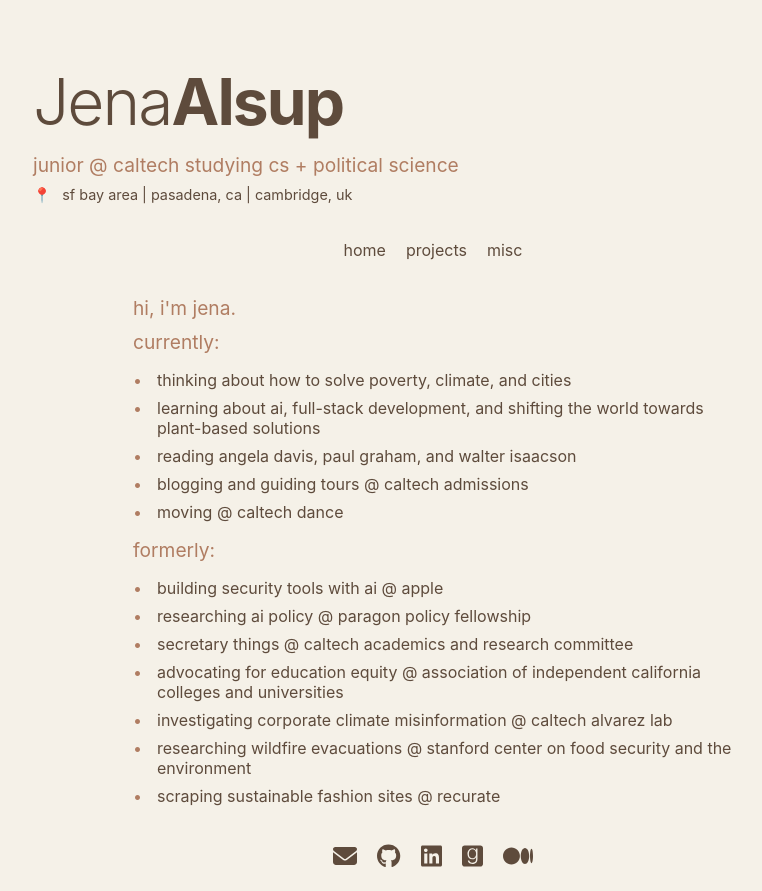
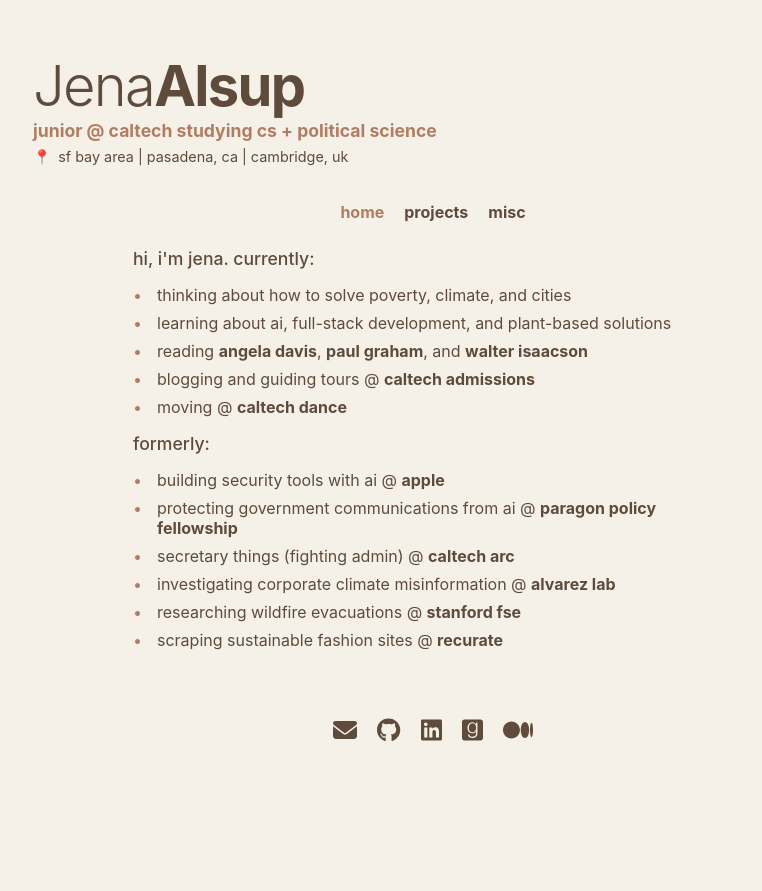
Before and after one commit to jenaalsup/jenaalsup.github.io, a React (Create React App) app: page / in a window 1280 px wide. Shown: the whole page, without its empty margins (207-969 px from the left). After the commit the page ends 840 px from the top, so only its background shows below. Built offline with nearby package versions, Linux system fonts and the light colour scheme.

Commit message:
clean up home page

```diff
--- a/src/App.css
+++ b/src/App.css
@@ -17,13 +17,26 @@
 }
 
 h1 {
-  font-size: 4em;
-  margin-bottom: 0.2em;
+  font-size: 3.5em;
+  margin-bottom: 0.25em;
   font-weight: 300;
   letter-spacing: -0.03em;
+  line-height: 1;
 }
 
 h1 .bold {
+  font-weight: 700;
+}
+
+.subtitle-container {
+  margin-top: -0.5em; /* This moves the container up */
+}
+
+h2 {
+  font-size: 1.1em;
+  margin-top: 0;
+  margin-bottom: 0.2em;
+  color: #b07d62;
   font-weight: 700;
 }
 
@@ -37,16 +50,8 @@
   margin-right: 0.5em;
 }
 
-h2 {
-  font-size: 1.2em;
-  margin-top: 0;
-  margin-bottom: 0.5em;
-  color: #b07d62;
-  font-weight: 400;
-}
-
 nav {
-  margin-bottom: 10px;
+  margin-bottom: 5px;
   display: flex;
   justify-content: center;
 }
@@ -61,18 +66,26 @@
 nav ul li a {
   text-decoration: none;
   color: #5e4b3c;
+  font-weight: 700;
+  transition: color 0.3s ease; /* Smooth transition for color change */
+}
+
+nav ul li a:hover {
+  color: #b07d62; /* Change color on hover */
+}
+
+nav ul li a.active {
+  color: #b07d62; /* Different color for active link */
 }
 
 main {
-  flex-grow: 1;
   display: flex;
   flex-direction: column;
-  margin-top: 10px;
+  margin-top: 5px;
 }
 
 footer {
-  margin-top: auto;
-  padding-top: 20px;
+  padding-top: 10px;
   display: flex;
   justify-content: center;
   gap: 20px;
@@ -90,7 +103,7 @@
 .home-content {
   text-align: left;
   max-width: 600px;
-  margin: 0 auto;
+  margin: 0 auto 40px;
 }
 
 .home-content h2:first-child {
@@ -114,3 +127,33 @@
   left: 0;
   color: #b07d62;
 }
+
+.home-content h2 {
+  font-weight: 400; /* Normal weight */
+  color: #b07d62;
+  font-size: 1.2em;
+  margin-top: 1em;
+  margin-bottom: 0.3em;
+}
+
+.home-content h2:first-child {
+  margin-top: 0;
+}
+
+h3 {
+  font-size: 1.1em;
+  margin-top: 0;
+  margin-bottom: 0.4em;
+  color: #5e4b3c;
+  font-weight: 550;
+}
+
+.home-content a {
+  color: inherit; /* This will use the same color as the parent text */
+  text-decoration: none; /* Removes the underline */
+  font-weight: 700; /* Makes the text bold */
+}
+
+.home-content a:hover {
+  text-decoration: none; /* Ensures no underline on hover */
+}
--- a/src/App.js
+++ b/src/App.js
@@ -1,5 +1,5 @@
 import './App.css';
-import { BrowserRouter as Router, Route, Link, Routes } from 'react-router-dom';
+import { BrowserRouter as Router, Route, Routes, NavLink } from 'react-router-dom';
 import { FontAwesomeIcon } from '@fortawesome/react-fontawesome';
 import { faGithub, faGoodreads, faLinkedin, faMedium } from '@fortawesome/free-brands-svg-icons';
 import { faEnvelope } from '@fortawesome/free-solid-svg-icons';
@@ -11,17 +11,19 @@
       <header className="App-header">
         <div className="header-content">
           <h1>Jena<span className="bold">Alsup</span></h1>
-          <h2>junior @ caltech studying cs + political science</h2>
-          <div className="location-line">
-            <span role="img" aria-label="pin">📍</span> sf bay area | pasadena, ca | cambridge, uk
+          <div className="subtitle-container">
+            <h2>junior @ caltech studying cs + political science</h2>
+            <div className="location-line">
+              <span role="img" aria-label="pin">📍</span>sf bay area | pasadena, ca | cambridge, uk
+            </div>
           </div>
         </div>
       </header>
         <nav>
           <ul>
-            <li><Link to="/">home</Link></li>
-            <li><Link to="/projects">projects</Link></li>
-            <li><Link to="/misc">misc</Link></li>
+            <li><NavLink to="/">home</NavLink></li>
+            <li><NavLink to="/projects">projects</NavLink></li>
+            <li><NavLink to="/misc">misc</NavLink></li>
           </ul>
         </nav>
         <main>
@@ -56,25 +58,23 @@
 function Home() {
   return (
     <div className="home-content">
-      <h2>hi, i'm jena.</h2>
-      <h2>currently:</h2>
+      <h3>hi, i'm jena. currently:</h3>
       <ul>
         <li>thinking about how to solve poverty, climate, and cities</li>
-        <li>learning about ai, full-stack development, and shifting the world towards plant-based solutions</li>
-        <li>reading angela davis, paul graham, and walter isaacson</li>
-        <li>blogging and guiding tours @ caltech admissions</li>
-        <li>moving @ caltech dance</li>
+        <li>learning about ai, full-stack development, and plant-based solutions</li>
+        <li>reading <a href="https://www.goodreads.com/book/show/108428.Are_Prisons_Obsolete_" target="_blank" rel="noopener noreferrer">angela davis</a>, <a href="http://www.paulgraham.com/articles.html" target="_blank" rel="noopener noreferrer">paul graham</a>, and <a href="https://www.goodreads.com/book/show/122765395-elon-musk" target="_blank" rel="noopener noreferrer">walter isaacson</a></li>
+        <li>blogging and guiding tours @ <a href="https://studentblog.caltech.edu/author/jenaalsup/" target="_blank" rel="noopener noreferrer">caltech admissions</a></li>
+        <li>moving @ <a href="https://www.instagram.com/caltechdance/" target="_blank" rel="noopener noreferrer">caltech dance</a></li>
       </ul>
 
-      <h2>formerly:</h2>
+      <h3>formerly:</h3>
       <ul>
-        <li>building security tools with ai @ apple</li>
-        <li>researching ai policy @ paragon policy fellowship</li>
-        <li>secretary things @ caltech academics and research committee</li>
-        <li>advocating for education equity @ association of independent california colleges and universities</li>
-        <li>investigating corporate climate misinformation @ caltech alvarez lab</li>
-        <li>researching wildfire evacuations @ stanford center on food security and the environment</li>
-        <li>scraping sustainable fashion sites @ recurate</li>
+        <li>building security tools with ai @ <a href="https://www.apple.com/" target="_blank" rel="noopener noreferrer">apple</a></li>
+        <li>protecting government communications from ai @ <a href="https://www.paragonfellowship.org/" target="_blank" rel="noopener noreferrer">paragon policy fellowship</a></li>
+        <li>secretary things (fighting admin) @ <a href="https://sites.google.com/site/arccaltech" target="_blank" rel="noopener noreferrer">caltech arc</a></li>
+        <li>investigating corporate climate misinformation @ <a href="https://www.rmichaelalvarez.com/" target="_blank" rel="noopener noreferrer">alvarez lab</a></li>
+        <li>researching wildfire evacuations @ <a href="https://fse.fsi.stanford.edu/" target="_blank" rel="noopener noreferrer">stanford fse</a></li>
+        <li>scraping sustainable fashion sites @ <a href="https://recurate.com/" target="_blank" rel="noopener noreferrer">recurate</a></li>
       </ul>
     </div>
   );
```
